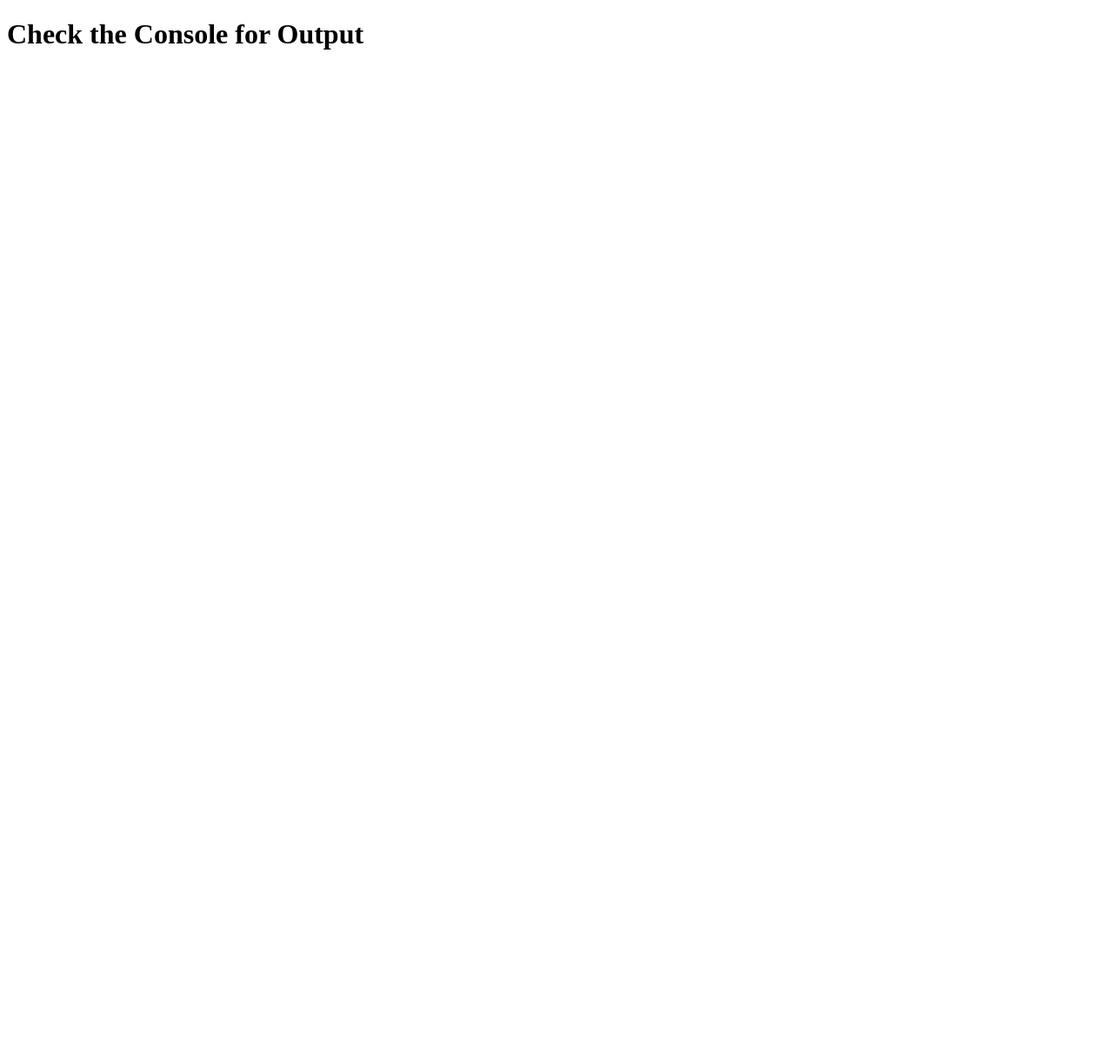
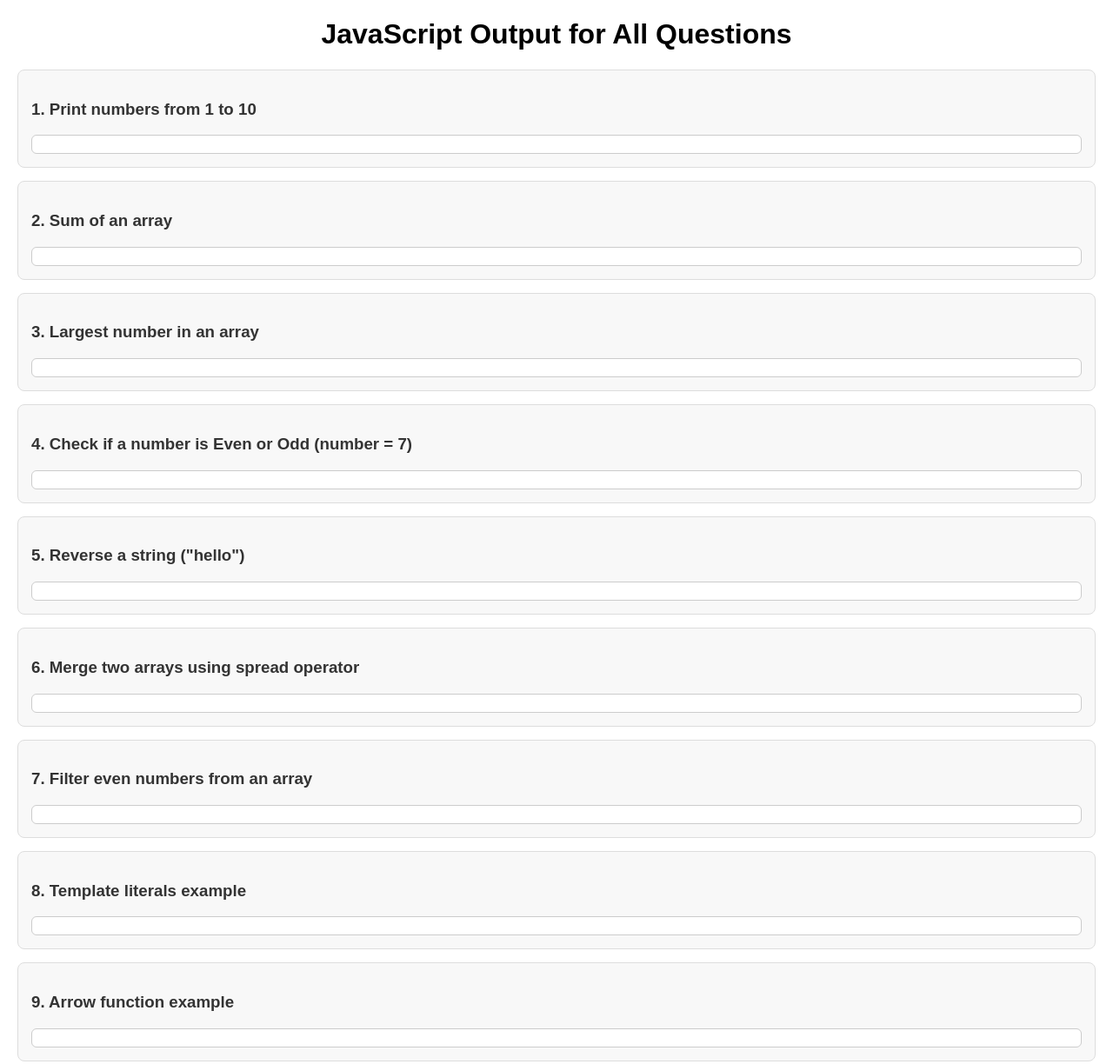
Before and after one commit to Aardra27/program, a plain HTML site: page index.html in a window 1280 px wide. Shown: the whole page at 87% size. Before the commit the page ends 800 px from the top, so only its background shows below. Drawn offline with Linux system fonts and the light colour scheme.

Commit message:
Update index.html

```diff
--- a/index.html
+++ b/index.html
@@ -1,10 +1,86 @@
 <!DOCTYPE html>
-<html>
+<html lang="en">
 <head>
-    <title>JavaScript Exercises</title>
+  <meta charset="UTF-8">
+  <meta name="viewport" content="width=device-width, initial-scale=1.0">
+  <title>JavaScript Questions Output</title>
+  <style>
+    body {
+      font-family: Arial, sans-serif;
+      margin: 20px;
+    }
+    h1 {
+      text-align: center;
+    }
+    .question {
+      background: #f8f8f8;
+      border: 1px solid #ddd;
+      border-radius: 8px;
+      padding: 15px;
+      margin-bottom: 15px;
+    }
+    .question h3 {
+      color: #333;
+    }
+    .output {
+      background: #fff;
+      padding: 10px;
+      border-radius: 6px;
+      border: 1px solid #ccc;
+      margin-top: 8px;
+      font-family: monospace;
+    }
+  </style>
 </head>
 <body>
-    <h1>Check the Console for Output</h1>
-    <script src="script.js"></script>
+  <h1>JavaScript Output for All Questions</h1>
+
+  <div class="question">
+    <h3>1. Print numbers from 1 to 10</h3>
+    <div class="output" id="q1"></div>
+  </div>
+
+  <div class="question">
+    <h3>2. Sum of an array</h3>
+    <div class="output" id="q2"></div>
+  </div>
+
+  <div class="question">
+    <h3>3. Largest number in an array</h3>
+    <div class="output" id="q3"></div>
+  </div>
+
+  <div class="question">
+    <h3>4. Check if a number is Even or Odd (number = 7)</h3>
+    <div class="output" id="q4"></div>
+  </div>
+
+  <div class="question">
+    <h3>5. Reverse a string ("hello")</h3>
+    <div class="output" id="q5"></div>
+  </div>
+
+  <div class="question">
+    <h3>6. Merge two arrays using spread operator</h3>
+    <div class="output" id="q6"></div>
+  </div>
+
+  <div class="question">
+    <h3>7. Filter even numbers from an array</h3>
+    <div class="output" id="q7"></div>
+  </div>
+
+  <div class="question">
+    <h3>8. Template literals example</h3>
+    <div class="output" id="q8"></div>
+  </div>
+
+  <div class="question">
+    <h3>9. Arrow function example</h3>
+    <div class="output" id="q9"></div>
+  </div>
+
+  <!-- Link to external JS -->
+  <script src="script.js"></script>
 </body>
 </html>
```
